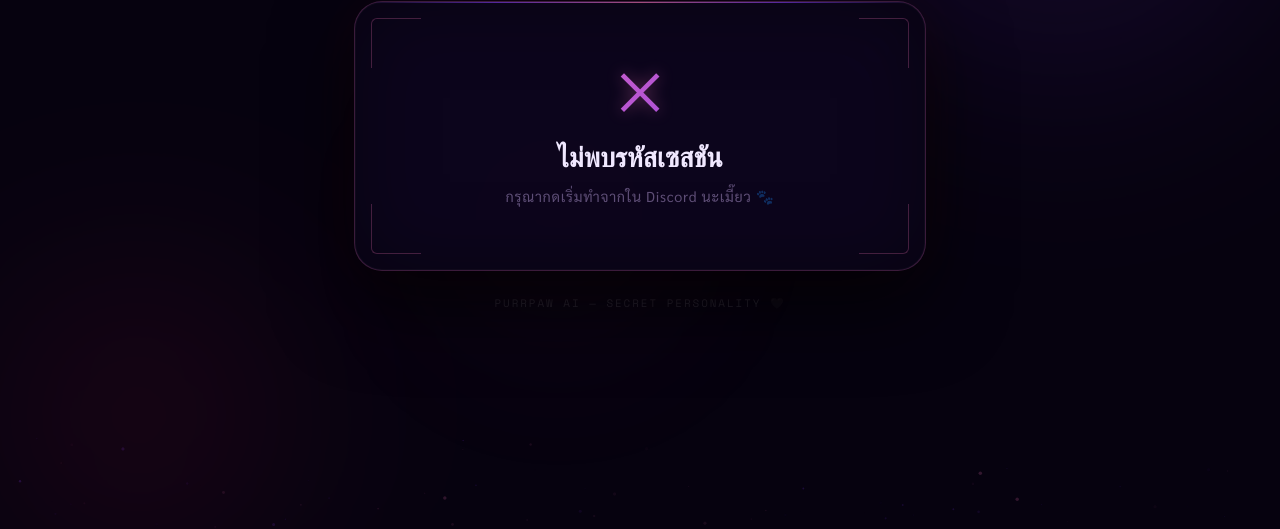
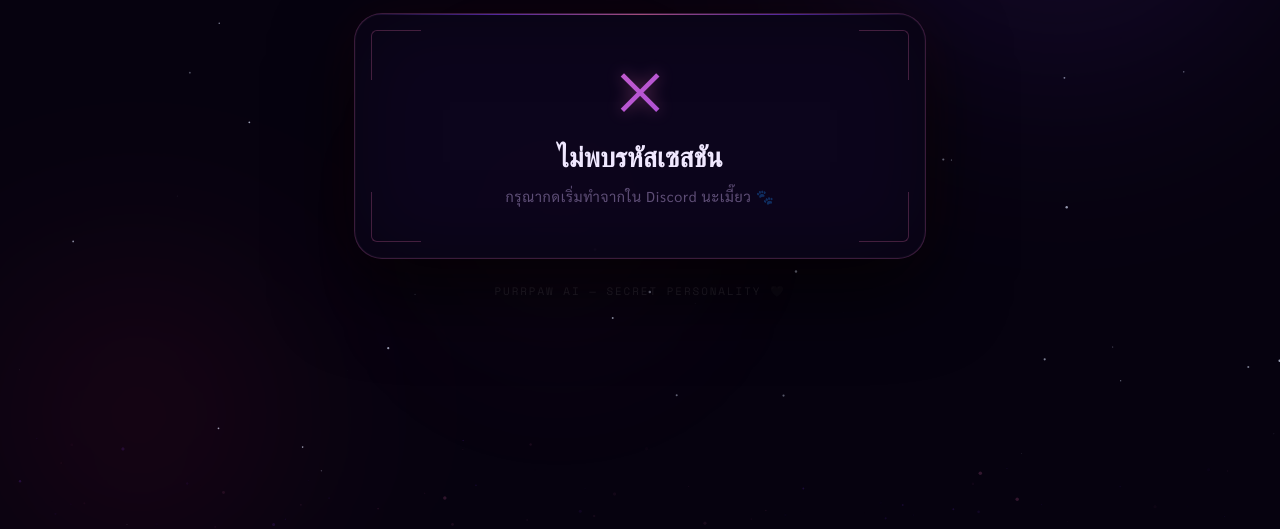
Before and after one commit to scriptsnackdev-cyber/purrpaw-discord, a website: page src/dashboard/sbti.html in a window 1280 px wide. Shown: the part 271-800 px from the top of the page. Drawn offline with nearby package versions, Linux system fonts and the light colour scheme.

Commit message:
update-web

```diff
--- a/src/dashboard/sbti.html
+++ b/src/dashboard/sbti.html
@@ -39,8 +39,16 @@
             flex-direction: column;
             align-items: center;
             justify-content: center;
-            overflow-x: hidden;
+            overflow: hidden;
             position: relative;
+        }
+
+        /* ── Stars Background ── */
+        .stars-canvas {
+            position: fixed;
+            inset: 0;
+            pointer-events: none;
+            z-index: 0;
         }
 
         /* ── Smoke / Fog Canvas ── */
@@ -181,7 +189,7 @@
             -webkit-backdrop-filter: blur(24px);
             border: 1px solid var(--border);
             border-radius: 28px;
-            padding: 44px 40px;
+            padding: 32px 30px;
             box-shadow:
                 0 0 0 1px rgba(255, 255, 255, 0.03) inset,
                 0 32px 80px rgba(0, 0, 0, 0.7),
@@ -552,9 +560,9 @@
 
         .result-image {
             width: 100%;
-            max-width: 260px;
-            border-radius: 20px;
-            margin: 0 auto 24px;
+            max-width: 200px;
+            border-radius: 16px;
+            margin: 0 auto 16px;
             display: none;
             box-shadow: 0 8px 40px rgba(0, 0, 0, 0.6), 0 0 0 1px rgba(244, 114, 182, 0.2), 0 0 40px rgba(244, 114, 182, 0.08);
         }
@@ -562,13 +570,13 @@
         .result-description {
             background: rgba(244, 114, 182, 0.04);
             border: 1px solid rgba(244, 114, 182, 0.12);
-            border-radius: 16px;
-            padding: 20px;
-            line-height: 1.8;
-            font-size: 0.95rem;
+            border-radius: 12px;
+            padding: 16px;
+            line-height: 1.6;
+            font-size: 0.9rem;
             color: rgba(220, 190, 255, 0.8);
             text-align: left;
-            margin-bottom: 24px;
+            margin-bottom: 20px;
             position: relative;
             z-index: 2;
         }
@@ -675,6 +683,7 @@
 <body>
     <!-- Background -->
     <canvas class="smoke-canvas" id="smokeCanvas"></canvas>
+    <canvas class="stars-canvas" id="starsCanvas"></canvas>
     <div class="orb orb-1"></div>
     <div class="orb orb-2"></div>
     <div class="orb orb-3"></div>
@@ -798,6 +807,47 @@
         createParticles();
         requestAnimationFrame(drawParticles);
         window.addEventListener('resize', () => { resizeCanvas(); createParticles(); });
+
+        /* ── Stars Canvas ── */
+        const sCanvas = document.getElementById('starsCanvas');
+        const sCtx = sCanvas.getContext('2d');
+        let stars = [];
+
+        function resizeStars() {
+            sCanvas.width = window.innerWidth;
+            sCanvas.height = window.innerHeight;
+        }
+
+        function createStars() {
+            stars = [];
+            for (let i = 0; i < 120; i++) {
+                stars.push({
+                    x: Math.random() * sCanvas.width,
+                    y: Math.random() * sCanvas.height,
+                    r: Math.random() * 1.1 + 0.2,
+                    alpha: Math.random(),
+                    speed: Math.random() * 0.008 + 0.002,
+                    phase: Math.random() * Math.PI * 2
+                });
+            }
+        }
+
+        function drawStars(t) {
+            sCtx.clearRect(0, 0, sCanvas.width, sCanvas.height);
+            stars.forEach(s => {
+                const a = 0.2 + 0.5 * Math.sin(s.phase + t * s.speed);
+                sCtx.beginPath();
+                sCtx.arc(s.x, s.y, s.r, 0, Math.PI * 2);
+                sCtx.fillStyle = `rgba(220, 230, 255, ${a})`;
+                sCtx.fill();
+            });
+            requestAnimationFrame(() => drawStars(performance.now() * 0.05));
+        }
+
+        resizeStars();
+        createStars();
+        drawStars(0);
+        window.addEventListener('resize', () => { resizeStars(); createStars(); });
 
         /* ── APP LOGIC (unchanged) ── */
         const urlParams = new URLSearchParams(window.location.search);
```
Also changed, not shown: src/dashboard/mbti.html (+10 -10 lines).
